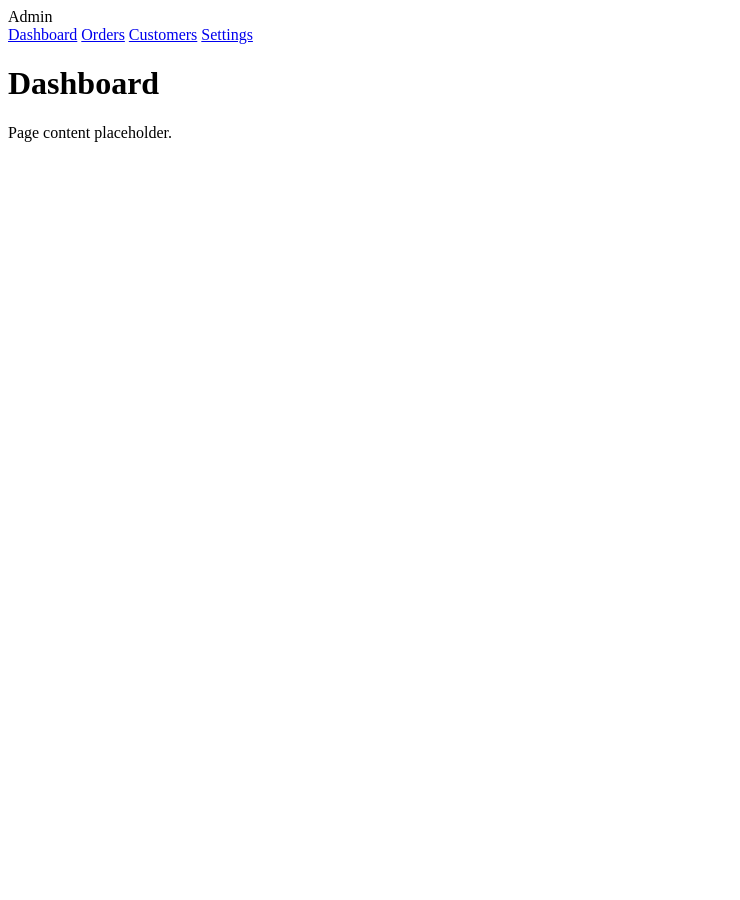
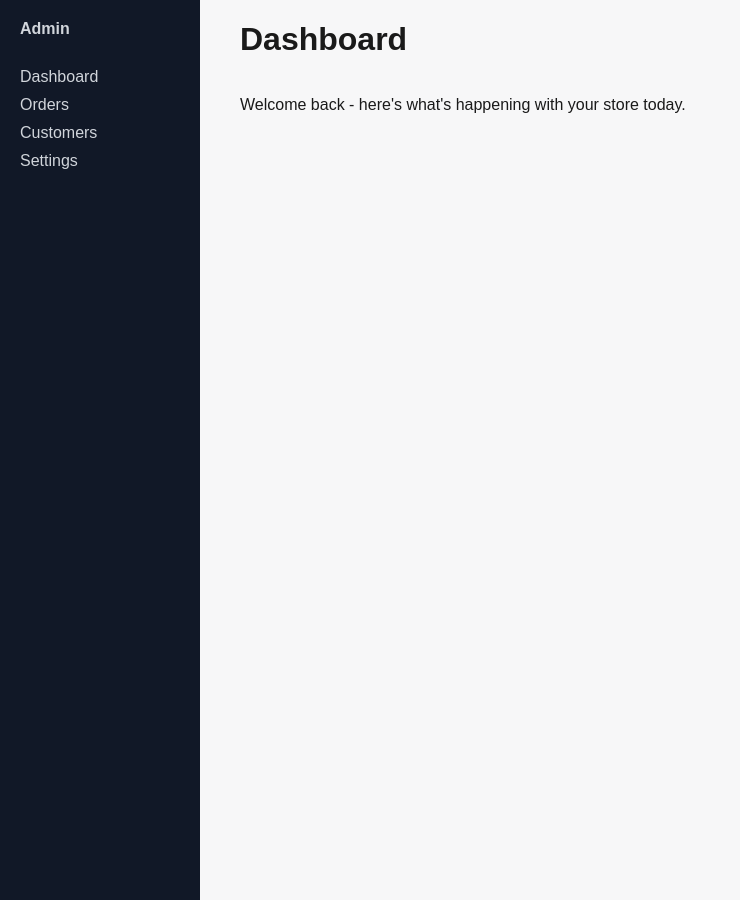
Before and after one commit to Rahma-21/Flex-Grid--Practice, a plain HTML site: page task-03-sidebar-layout/index.html in a window 1280 px wide. Shown: the whole page, without its empty margins (0-740 px from the left). Before the commit the page ends 800 px from the top, so only its background shows below. Drawn offline with Linux system fonts and the light colour scheme.

Commit message:
feat: complete task-03-sidebar

```diff
--- a/task-03-sidebar-layout/index.html
+++ b/task-03-sidebar-layout/index.html
@@ -1,10 +1,10 @@
-<!DOCTYPE html>
+<!doctype html>
 <html lang="en">
   <head>
-  <meta charset="UTF-8">
-  <meta name="viewport" content="width=device-width, initial-scale=1.0">
+    <meta charset="UTF-8" />
+    <meta name="viewport" content="width=device-width, initial-scale=1.0" />
     <title>Task 03 — Sidebar Layout</title>
-  <link rel="stylesheet" href="styles.css">
+    <link rel="stylesheet" href="styles.css" />
   </head>
   <body>
     <!-- TODO: use Flexbox — .app-shell should place .sidebar at a fixed
@@ -19,7 +19,7 @@
       </nav>
       <main class="main-content">
         <h1>Dashboard</h1>
-      <p>Page content placeholder.</p>
+        <p>Welcome back - here's what's happening with your store today.</p>
       </main>
     </div>
   </body>
--- a/task-03-sidebar-layout/styles.css
+++ b/task-03-sidebar-layout/styles.css
@@ -1 +1,49 @@
 /* TODO: build .app-shell, .sidebar and .main-content with Flexbox to match the mockup */
+body {
+  font-family: Arial, sans-serif;
+  background: #f7f7f8;
+  margin: 0;
+}
+.app-shell {
+  display: flex;
+  color: #d1d5db;
+}
+
+.sidebar {
+  display: flex;
+  flex-direction: column;
+  flex: 0 0 200px;
+  justify-content: start;
+  box-sizing: border-box;
+  background: #111827;
+  gap: 10px;
+  padding-left: 20px;
+  height: 900px;
+}
+
+nav a {
+  color: #d1d5db;
+  text-decoration: none;
+}
+
+.main-content {
+  display: flex;
+  flex-direction: column;
+  flex: 1;
+  background: #f7f7f8;
+  color: #1a1a1a;
+  padding-left: 40px;
+}
+
+.logo {
+  padding-top: 20px;
+  padding-bottom: 20px;
+  font-weight: bold;
+}
+
+/* ## Palette
+- Background: `#f7f7f8`
+- Sidebar/card background: `#ffffff`
+- Text: `#1a1a1a`
+- Secondary text/border: `#d1d5db`
+- Dark text accent: `#111827` */
```
Lines whose indentation alone changed are shown as unchanged.
